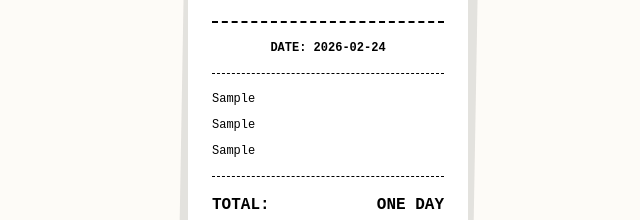
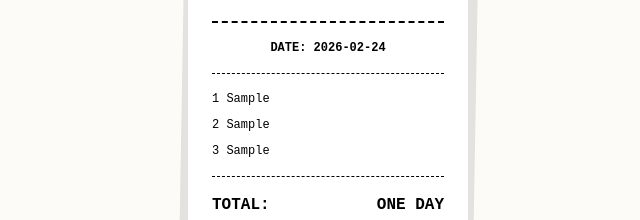
Before and after one commit to 1584010065-droid/THE-LIFE-STORE, a plain HTML site: page index.html in a window 1280 px wide. Both pictures are taken after typing "Sample", "Sample", "Sample" into the empty fields and a click on the button "+ 添加事项". Shown: the part 281-501 px from the top of the page, 640-1280 px from the left. Drawn offline with nearby package versions, Linux system fonts and the light colour scheme; a web font is replaced by a local one.

Commit message:
fix: 右侧预览区域添加待办事项序号显示

```diff
--- a/index.html
+++ b/index.html
@@ -618,7 +618,7 @@
                     itemsHtml += `
                         <div style="margin-bottom: 8px; align-items: flex-start;">
                             <div style="word-break: break-word; overflow-wrap: break-word;">
-                                <div style="font-size: 12px; line-height: 1.5;">${input.value.trim()}</div>
+                                <div style="font-size: 12px; line-height: 1.5;">${index + 1} ${input.value.trim()}</div>
                             </div>
                         </div>
                     `;
```
